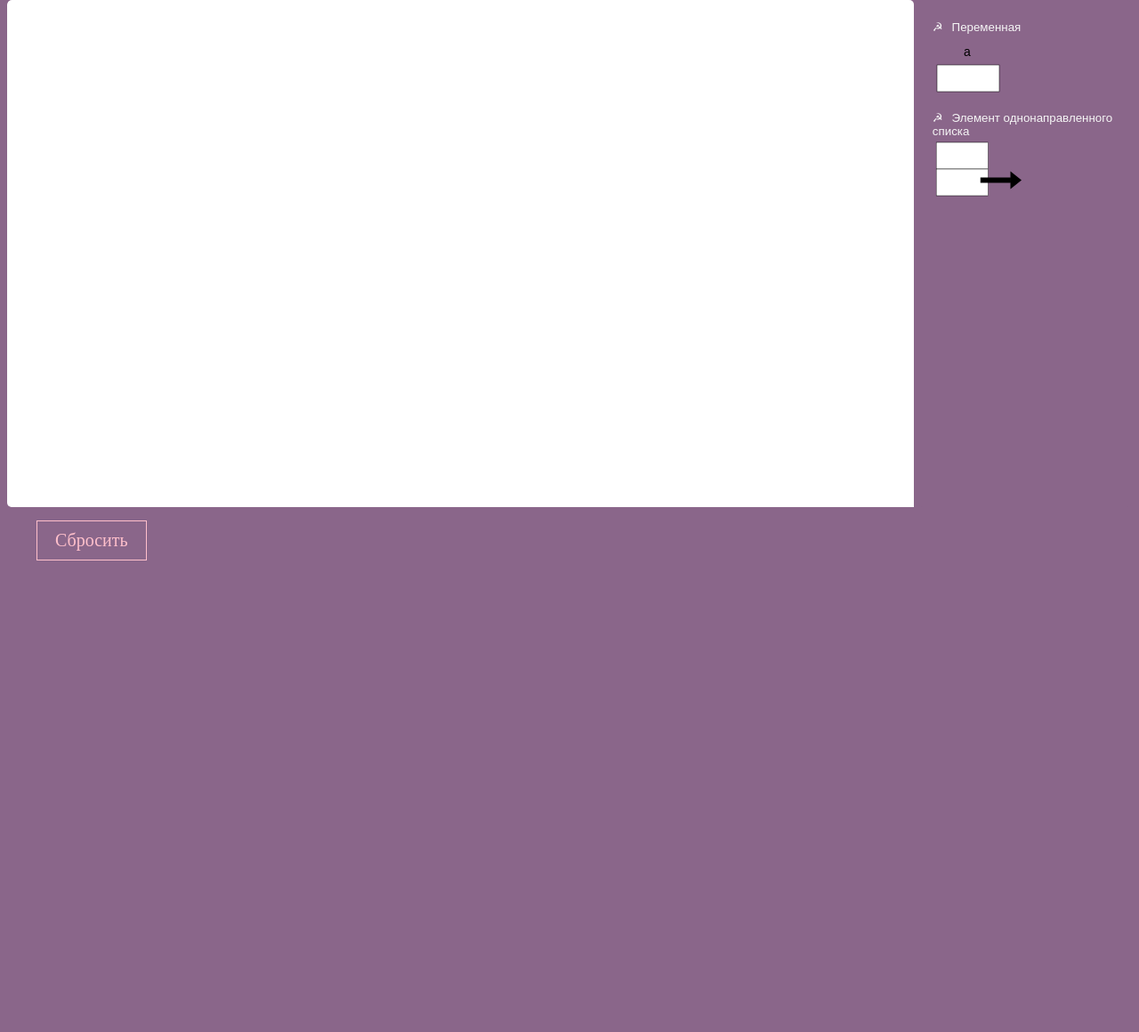
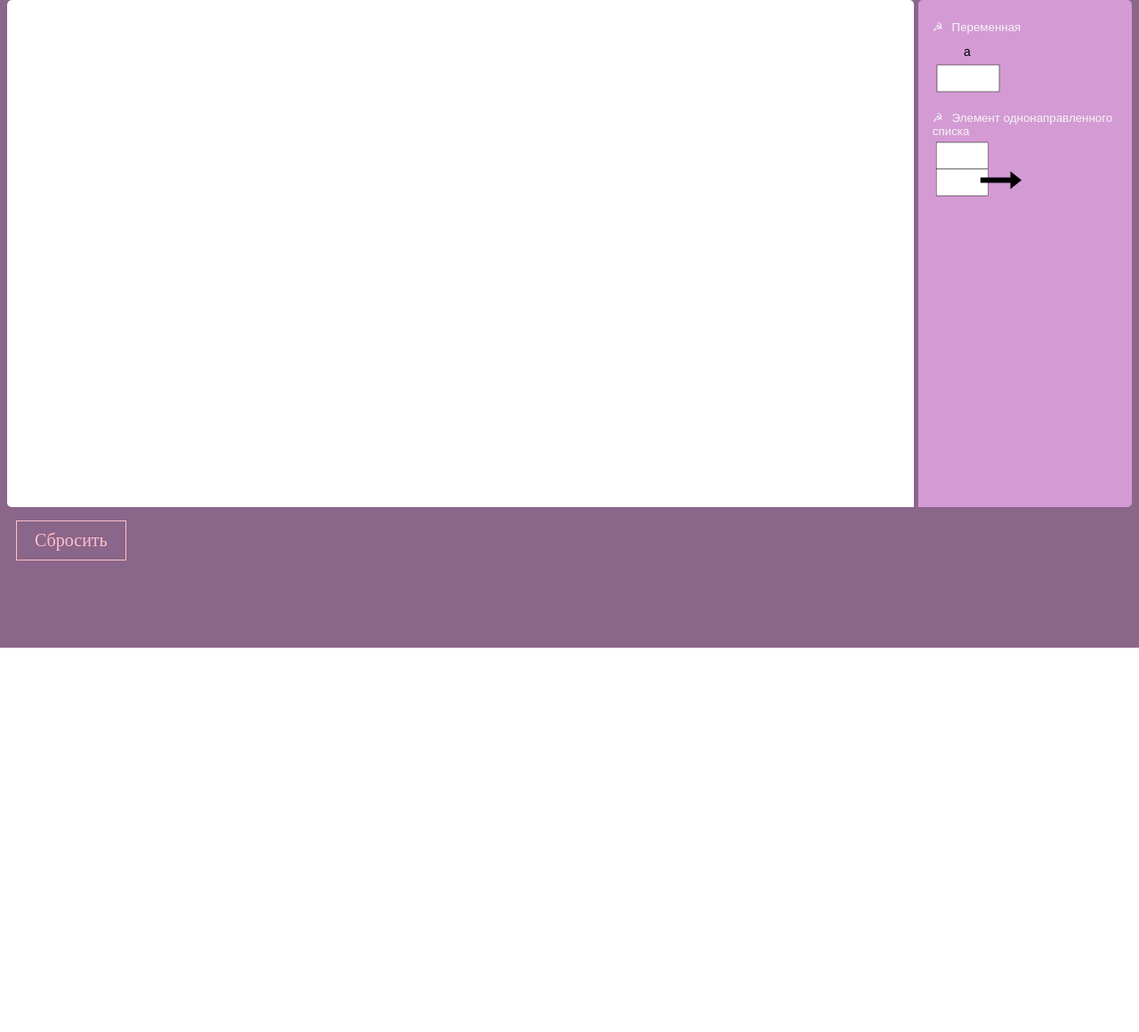
Before and after one commit to helena2505/alg_vis, a PHP site: page / in a window 1280 px wide. Shown: the part 72-1232 px from the top of the page at 89% size. After the commit the page ends 800 px from the top, so only its background shows below. Run offline with PHP 8.4, Linux system fonts and the light colour scheme.

Commit message:
Reorganized HTML

```diff
--- a/footer_style.css
+++ b/footer_style.css
@@ -2,18 +2,17 @@
     line-height: 40px;
     background: transparent;
     /*background-color: rgb(138, 102, 138);*/
-    height: 590px;
-    width: 15%;
+    height: 30%;
+    width: 100%;
     float: left;
     padding: 0px;
     overflow: auto;
     border-radius: 5px;
-    clear: both;
-    border-radius: 5px;
+    /*clear: both;*/
 }
 
 .container {
-    text-align: center;
+    text-align: left;
     margin-top: 5px;
 }
 
--- a/menu_style.css
+++ b/menu_style.css
@@ -1,3 +1,14 @@
+#picturesCol {
+    height: 150%;
+    width: 19%;
+    padding: 0px;
+    float: right;
+    background-color: rgb(212, 154, 212);
+    /*background: transparent;*/
+    overflow: auto;
+    border-radius: 5px;
+}
+
 .menu {
     list-style-type: none;
     box-sizing: border-box;
@@ -10,18 +21,18 @@
     padding-top: 9px;
     margin: 5px 0;
     transition: .4s;
-    width: 218px;
+    width: 94%;
 }
 
 .menu li div {
     text-align: left;
-    width: 218px;
+    width: 94%;
 }
 
 .menu li:hover {
     -webkit-box-shadow: 0px 0px 5px rgba(255,255,255,0.9);
     box-shadow: 0px 0px 7px rgba(255,255,255,0.9);
-    background-color: rgb(212, 154, 212);
+    background-color: rgb(233, 170, 233);
     cursor: pointer;
     transform: scale(1.03);
 }
--- a/style.css
+++ b/style.css
@@ -1,6 +1,6 @@
 body {
     font: 10pt Arial, Helvetica, sans-serif; /* Шрифт на веб-странице */
-    background: rgb(138, 102, 138);; /* Цвет фона */
+    background: rgb(138, 102, 138); /* Цвет фона */
     color: whitesmoke;
     font-family: sans-serif;
     padding: 0;
@@ -19,27 +19,6 @@ body {
     width: auto;
     overflow: hidden;
     border-radius: 5px;
-}
-
-#picturesCol {
-    height: 100%;
-    width: 19%;
-    padding: 0px;
-    float: right;
-    background-color: rgb(138, 102, 138);
-    overflow: auto;
-    border-radius: 5px;
-}
-
-.saveButton {
-    padding: 5px 5px;
-    text-align: center;
-    align-self: center;
-    background-color: azure;
-    width: 40%;
-    height: 20%;
-    box-shadow: 0 0 0 rgba(0,0,0,0.1), inset 0 0 0 rgba(0,0,0,0.1);
-    font-size: 15px;
 }
 
 .button:hover{
```
